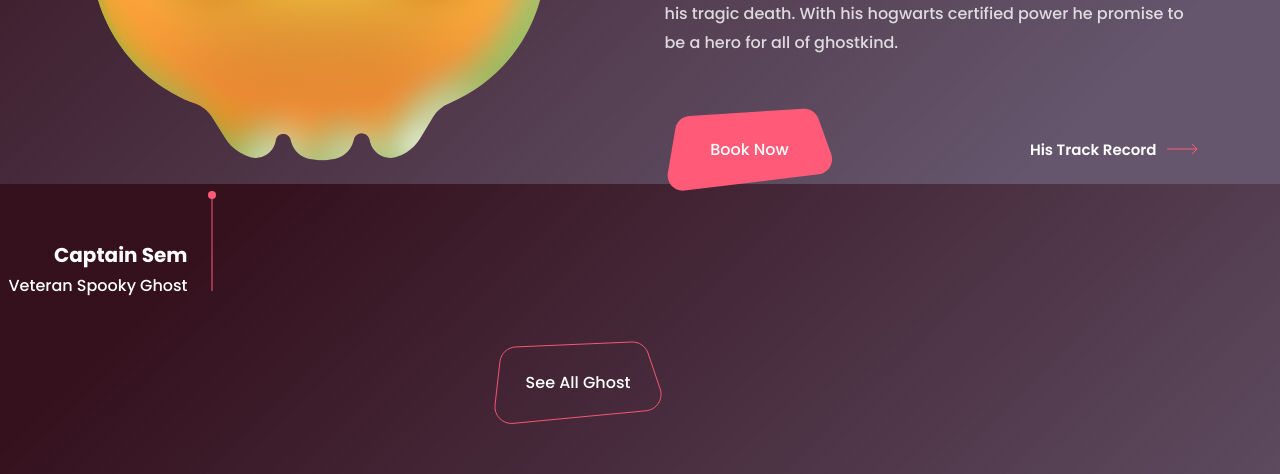
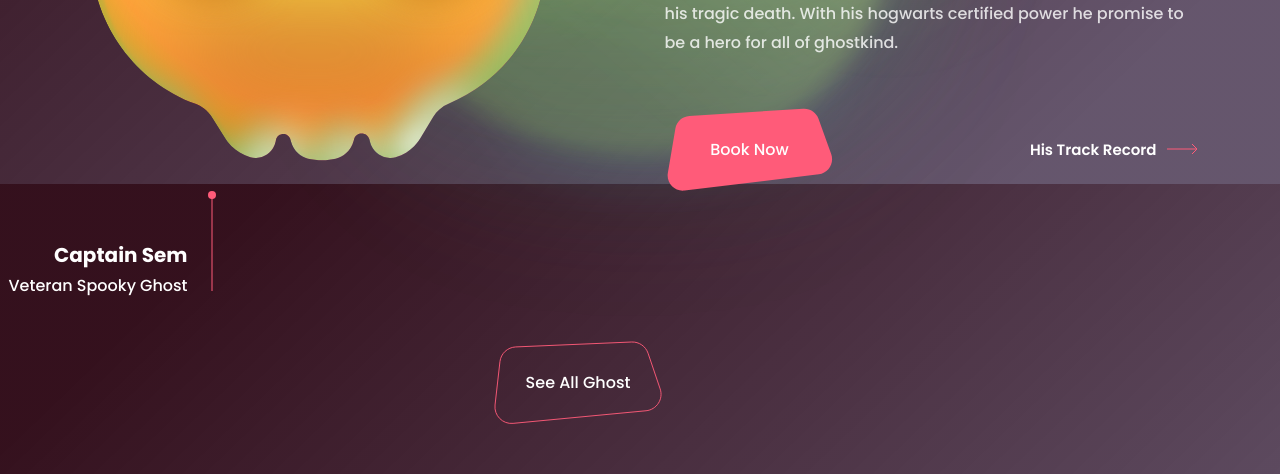
Before and after one commit to AK-WebDev/ghost-agency-project, a plain HTML site: page index.html in a window 1280 px wide. Shown: the part 616-1090 px from the top of the page. Drawn offline with Linux system fonts and the light colour scheme.

Commit message:
ADD light effects

```diff
--- a/index.html
+++ b/index.html
@@ -18,6 +18,13 @@
 </head>
 
 <body>
+
+
+    <div class="background">
+        <div class="light_effects">
+            <img src="img/effects.svg" alt="flammes">
+        </div>
+
         <div class="container">
             <header>
                 <div class="logodiv">
@@ -32,23 +39,19 @@
                     <a href="#">Support</a>
                 </nav>
             </header>
-
             <div class="midl_container">
 
                 <div class="skull">
                     <img src="img/Main Skull.svg" alt="Skull">
-
                     <div class="block_pointer">
                         <div class="pointertxt">
 
                             <span>Captain Sem</span>
                             <p>Veteran Spooky Ghost</p>
                         </div>
-
                         <div class="pointer">
                             <img src="img/pointer.svg" alt="pointeur">
                         </div>
-
                     </div>
                 </div>
 
@@ -63,32 +66,27 @@
                                be a hero for all of ghostkind.</p>
                     </div>
                     <div class="blockbtn">
-
                         <div class="btn-pink">
                             <a  href="#">Book Now</a>
                         </div>
-
                         <div class="btn-right">
                             <a href="#">His Track Record</a>
                             <img src="img/arrow.svg" alt="fleche">
                         </div>
 
                     </div>
+                </div>
+
+            </div>
+            <div class="btm_container">
+                <a href="#">See All Ghost</a>
+            </div>
+
 
         </div>
 
     </div>
 
-        <div class="btm_container">
-            <a href="#">See All Ghost</a>
-        </div>
-
-
-
-    </div>
-
-
-
 
 </body>
 
--- a/style.css
+++ b/style.css
@@ -7,7 +7,22 @@
     padding        : 0;
 }
 body {
+    height: 100%;
+    width: 100%;
+}
+.background {
     background: linear-gradient(136.16deg, rgba(46, 9, 22, 0.97) 12.91%, rgba(32, 10, 43, 0.69) 87.68%) no-repeat fixed;
+height: 100%;
+position: relative;
+z-index: -2;
+}
+
+.light_effects {
+    position: absolute;
+    left: 151px;
+    bottom: 100px;
+    z-index: -1;
+
 }
 
 header {
@@ -110,6 +125,7 @@ header {
 .blocktxt,
 .blockbtn {
     margin-left: 105px;
+    z-index: -2;
 
 }
 
```
Also changed, not shown: img/effects.svg (added). Lines whose indentation alone changed are shown as unchanged.
